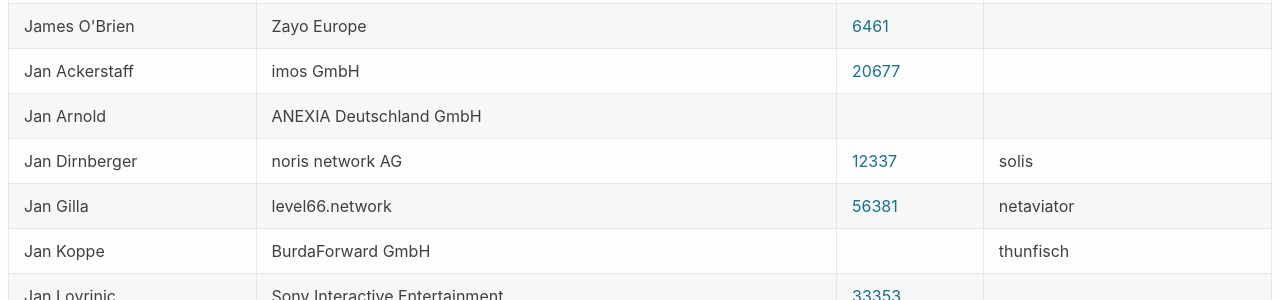
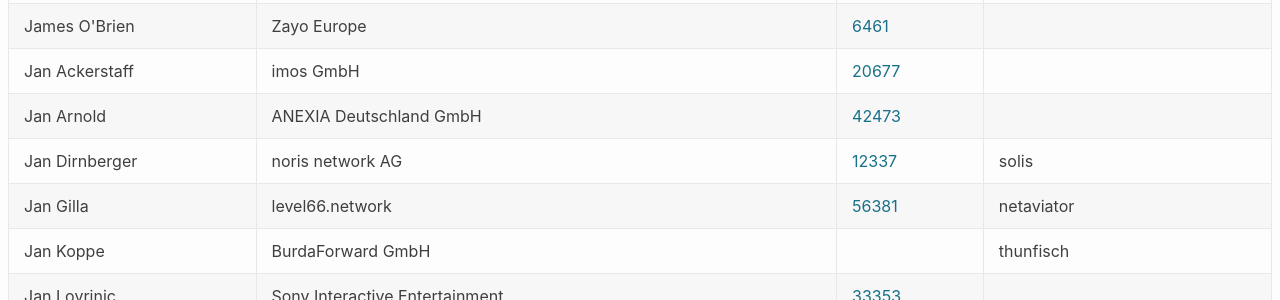
Before and after one commit to denog/pretix-attendeelist, a Jekyll site: the page built from denog16/index.markdown, in a window 1280 px wide and 900 px high, scrolled down 7558 px. Shown: the part 154-454 px from the top of the window. Built offline with Jekyll 4.4.1, drawn with Linux system fonts in a browser that asks for light colours.

Commit message:
Latest data: Fri Oct 25 11:28:09 UTC 2024

```diff
--- a/_data/attendees_denog16_onsite.json
+++ b/_data/attendees_denog16_onsite.json
@@ -1023,7 +1023,7 @@
     "name": "Jan Arnold",
     "company": "ANEXIA Deutschland GmbH",
     "irc": null,
-    "asn": null
+    "asn": "42473"
   },
   {
     "name": "Jan Dirnberger",
```
